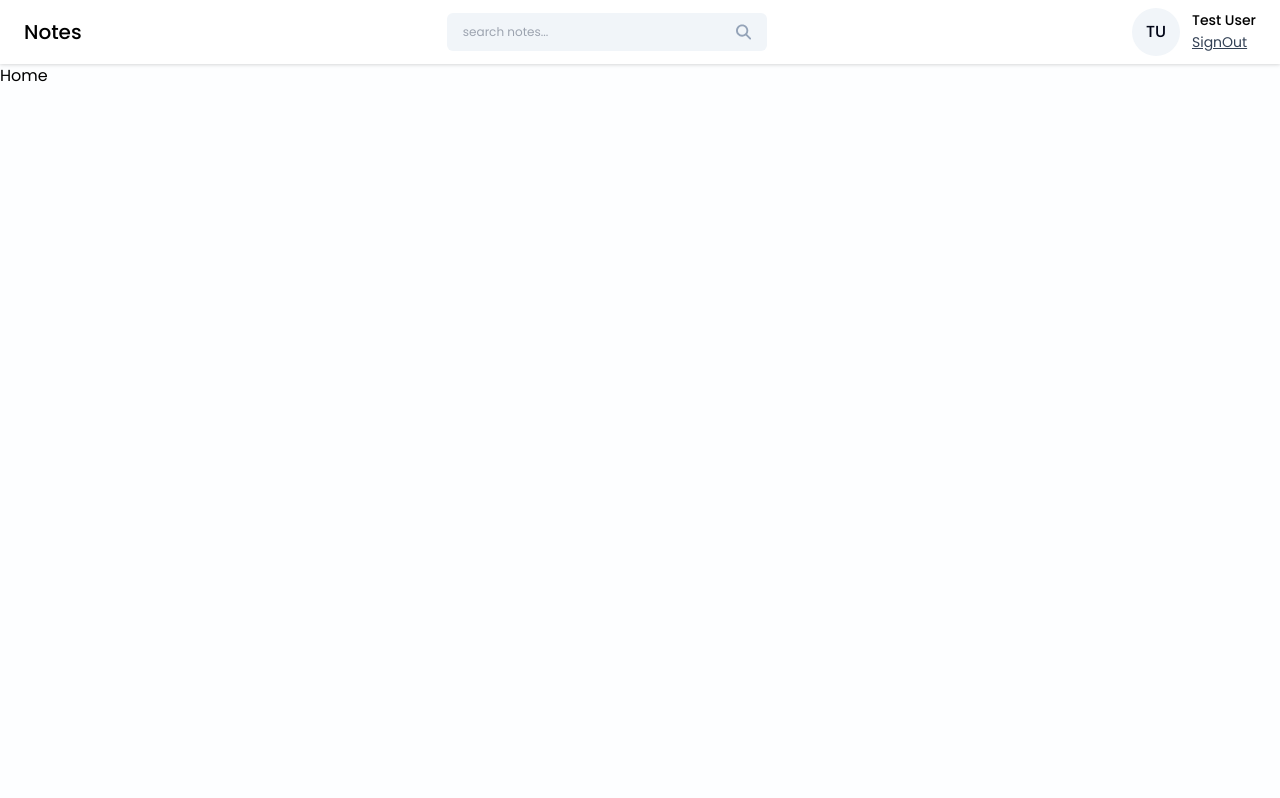
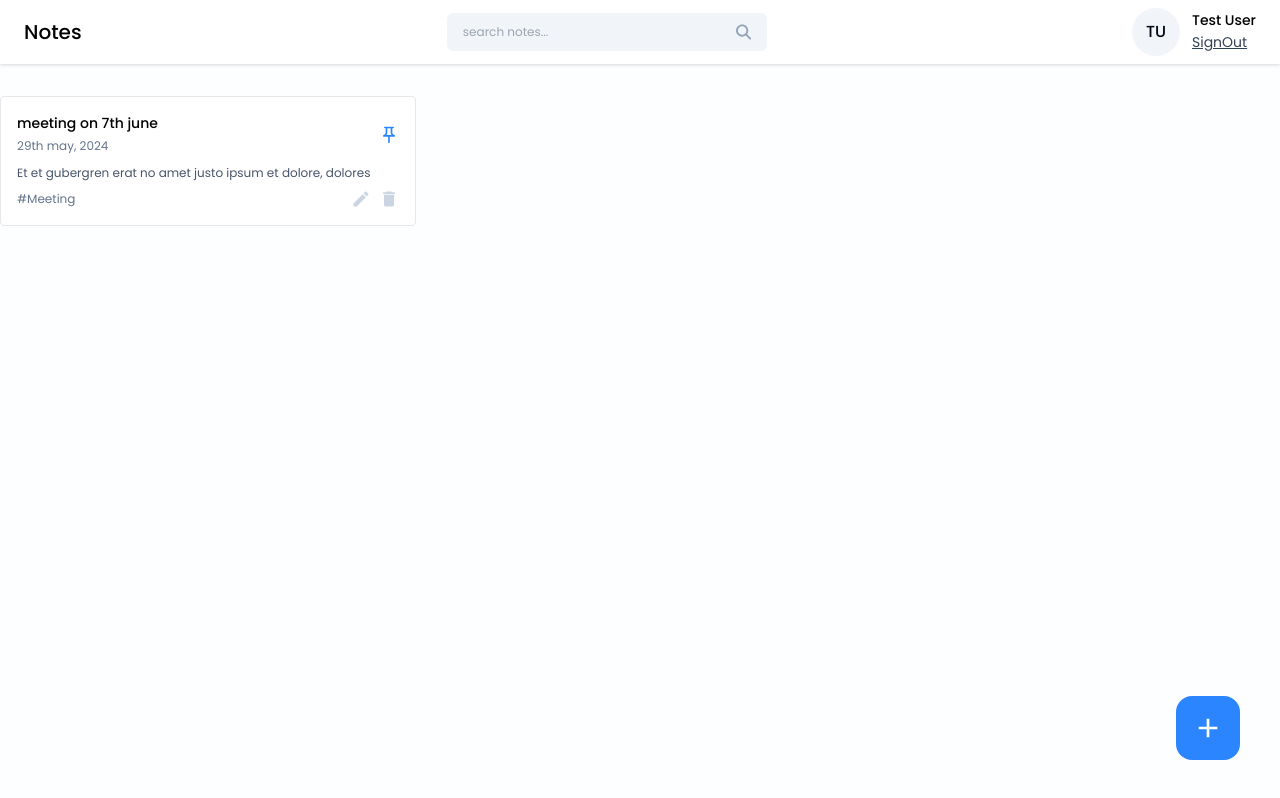
Before and after one commit to REDOWAN038/notes-app, a React (Vite) app in the folder client/: page /dashboard in a window 1280 px wide. Built offline with nearby package versions, Linux system fonts and the light colour scheme.

Commit message:
home initial part design

```diff
--- /dev/null
+++ b/client/src/components/Note/Note.jsx
@@ -0,0 +1,49 @@
+import { MdCreate, MdDelete, MdOutlinePushPin } from "react-icons/md"
+const Note = ({
+    title,
+    date,
+    content,
+    tags,
+    isPinned,
+    onEdit,
+    onDelete,
+    onPinNote,
+}) => {
+    return (
+        <div className='border rounded p-4 bg-white hover:shadow-xl transition-all ease-in-out'>
+            <div className='flex items-center justify-between'>
+                <div>
+                    <h6 className='text-sm font-medium'>{title}</h6>
+                    <span className='text-xs text-slate-500'>{date}</span>
+                </div>
+
+                <MdOutlinePushPin
+                    className={`icon-btn ${
+                        isPinned ? "text-primary" : "text-slate-300"
+                    }`}
+                    onClick={onPinNote}
+                />
+            </div>
+
+            <p className='text-xs text-slate-600 mt-2'>
+                {content?.slice(0, 60)}
+            </p>
+
+            <div className='flex items-center justify-between mt-2'>
+                <div className='text-xs text-slate-500'>{tags}</div>
+                <div className='flex items-center gap-2'>
+                    <MdCreate
+                        className='icon-btn hover:text-green-600'
+                        onClick={onEdit}
+                    />
+                    <MdDelete
+                        className='icon-btn hover:text-red-500'
+                        onClick={onDelete}
+                    />
+                </div>
+            </div>
+        </div>
+    )
+}
+
+export default Note
--- a/client/src/index.css
+++ b/client/src/index.css
@@ -23,4 +23,8 @@
     .btn-primary {
         @apply w-full text-sm bg-primary text-white p-2 rounded my-1 hover:bg-blue-600;
     }
+
+    .icon-btn {
+        @apply text-xl text-slate-300 cursor-pointer hover:text-primary;
+    }
 }
--- a/client/src/pages/Home/Home.jsx
+++ b/client/src/pages/Home/Home.jsx
@@ -1,3 +1,27 @@
+import { MdAdd } from "react-icons/md"
+import Note from "../../components/Note/Note"
+
 export const Home = () => {
-    return <div>Home</div>
+    return (
+        <>
+            <div className='container mx-auto'>
+                <div className='grid grid-cols-3 gap-4 mt-8'>
+                    <Note
+                        title='meeting on 7th june'
+                        date='29th may, 2024'
+                        content='Et et gubergren erat no amet justo ipsum et dolore, dolores et dolore eirmod voluptua magna. Gubergren duo voluptua gubergren diam diam eos consetetur erat, erat ea aliquyam lorem vero, et et no et dolor no et sed. Invidunt dolor aliquyam amet invidunt eirmod takimata sit. Dolor sea sed eos diam voluptua. Eirmod dolores dolor tempor sadipscing. Vero voluptua elitr nonumy at. Diam est dolores accusam invidunt, sit dolor takimata.'
+                        tags='#Meeting'
+                        isPinned={true}
+                        onEdit={() => {}}
+                        onDelete={() => {}}
+                        onPinNote={() => {}}
+                    />
+                </div>
+            </div>
+
+            <button className='w-16 h-16 flex items-center justify-center rounded-2xl bg-primary hover:bg-blue-600 absolute right-10 bottom-10'>
+                <MdAdd className='text-[32px] text-white' />
+            </button>
+        </>
+    )
 }
```
